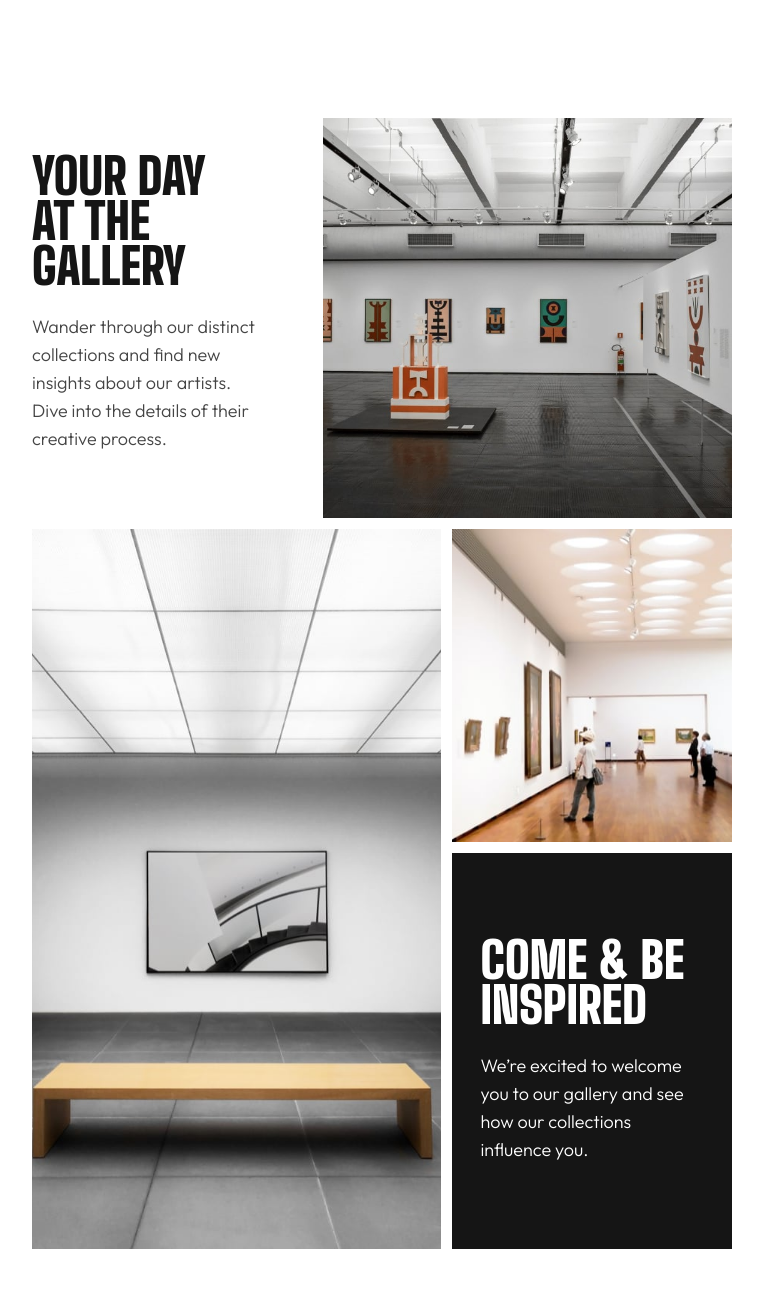
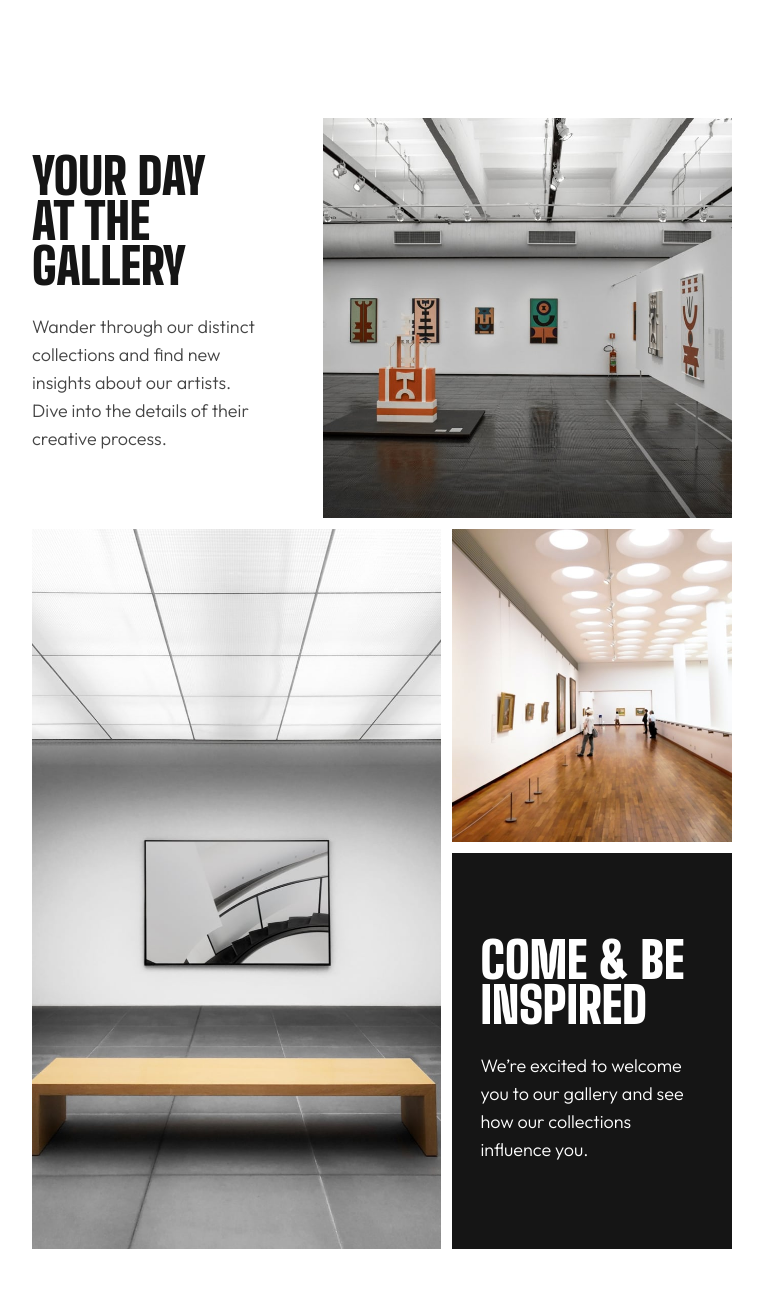
Before and after one commit to richieAiello/art-gallery-website, a website built with Parcel: page index.html in a window 1280 px wide. Shown: the part 702-2000 px from the top of the page, without its empty margins (258-1021 px from the left). Built offline with nearby package versions, Linux system fonts and the light colour scheme.

Commit message:
Added additional images for each breakpoint. Refactored CSS for images.

```diff
--- a/index.html
+++ b/index.html
@@ -27,7 +27,7 @@
                     from a spark of inspiration. Will these pieces inspire you? Visit
                     us and find out.
                 </p>
-                <!-- link to location.html -->
+
                 <a href="./location.html" class="btn btn--location">
                     <span class="btn__text btn--location__text">our location</span>
                     <img
@@ -38,25 +38,28 @@
                 </a>
             </section>
 
+            <!-- Displayed on mobile -->
             <img
                 src="./assets/mobile/image-hero@2x.jpg"
                 alt="Two people viewing a painting of an older woman in glasses."
                 class="image image--hero"
             >
 
+            <!-- Displayed on tablet -->
             <img
                 src="./assets/tablet/image-hero@2x.jpg"
                 alt="Two people viewing a painting of an older woman in glasses."
                 class="image image--hero-tablet"
             >
 
+            <!-- Displayed on desktop -->
             <img
                 src="./assets/desktop/image-hero@2x.jpg"
                 alt="Two people viewing a painting of an older woman in glasses."
                 class="image image--hero-desktop"
             >
 
-            <!-- Hidden on smaller screens. Revealed for desktop -->
+            <!-- Displayed on desktop -->
             <div class="hero__background-left"></div>
         </header>
 
@@ -73,10 +76,25 @@
                 </p>
             </section>
 
+            <!-- Displayed on mobile -->
             <img
                 src="./assets/mobile/image-grid-1@2x.jpg"
                 alt="Art gallery interior displaying multiple pieces across 2 walls and floor."
                 class="image image--main-1"
+            >
+
+            <!-- Displayed on tablet -->
+            <img
+                src="./assets/tablet/image-grid-1@2x.jpg"
+                alt="Art gallery interior displaying multiple pieces across 2 walls and floor."
+                class="image image--main-1-tablet"
+            >
+
+            <!-- Displayed on desktop -->
+            <img
+                src="./assets/desktop/image-grid-1@2x.jpg"
+                alt="Art gallery interior displaying multiple pieces across 2 walls and floor."
+                class="image image--main-1-desktop"
             >
 
             <section class="main__context--bottom">
@@ -90,16 +108,46 @@
                 </p>
             </section>
 
+            <!-- Displayed on mobile -->
             <img
                 src="./assets/mobile/image-grid-2@2x.jpg"
                 alt="Bench in an empty gallery room with one painting on the wall."
                 class="image image--main-2"
             >
 
+            <!-- Displayed on tablet -->
+            <img
+                src="./assets/tablet/image-grid-2@2x.jpg"
+                alt="Bench in an empty gallery room with one painting on the wall."
+                class="image image--main-2-tablet"
+            >
+
+            <!-- Displayed on desktop -->
+            <img
+                src="./assets/desktop/image-grid-2@2x.jpg"
+                alt="Bench in an empty gallery room with one painting on the wall."
+                class="image image--main-2-desktop"
+            >
+
+            <!-- Displayed on mobile -->
             <img
                 src="./assets/mobile/image-grid-3@2x.jpg"
                 alt="People roaming the art gallery viewing paintings."
                 class="image image--main-3"
+            >
+
+            <!-- Displayed on tablet -->
+            <img
+                src="./assets/tablet/image-grid-3@2x.jpg"
+                alt="People roaming the art gallery viewing paintings."
+                class="image image--main-3-tablet"
+            >
+
+            <!-- Displayed on desktop -->
+            <img
+                src="./assets/desktop/image-grid-3@2x.jpg"
+                alt="People roaming the art gallery viewing paintings."
+                class="image image--main-3-desktop"
             >
         </main>
 
--- a/styles/main.scss
+++ b/styles/main.scss
@@ -240,8 +240,6 @@ $white: #FFFFFF;
 
             &--top {
                 grid-area: a;
-                // max-height: 400px;
-                // max-width: 280px;
 
                 .main__heading {
                     margin-top: 2.25rem;
@@ -258,8 +256,6 @@ $white: #FFFFFF;
                 grid-area: e;
                 margin-bottom: 0;
                 padding: 5.3125rem 1.78125rem;
-                // max-height: 396px;
-                // max-width: 280px;
             }
         }
     }
@@ -388,20 +384,28 @@ $white: #FFFFFF;
     &--hero {
         order: 1;
         max-height: 300px;
-    }
 
-    &--hero-tablet {
+        &-tablet {
             display: none;
         }
 
-    &--hero-desktop {
+        &-desktop {
             display: none;
+        }
     }
 
     &--main-1 {
         order: 1;
         max-height: 350px;
         object-position: 0% 70%;
+
+        &-tablet {
+            display: none;
+        }
+
+        &-desktop {
+            display: none;
+        }
     }
 
     &--main-2 {
@@ -409,6 +413,14 @@ $white: #FFFFFF;
         max-height: 500px;
         object-position: 50% 79%;
         margin-bottom: 1rem;
+
+        &-tablet {
+            display: none;
+        }
+
+        &-desktop {
+            display: none;
+        }
     }
 
     &--main-3 {
@@ -416,37 +428,59 @@ $white: #FFFFFF;
         max-height: 350px;
         object-position: bottom;
         margin-bottom: 1rem;
+
+        &-tablet {
+            display: none;
+        }
+
+        &-desktop {
+            display: none;
+        }
     }
 
     @media(min-width: 765px) {
 
         &--hero {
             display: none;
+
+            &-tablet {
+                display: initial;
+                max-width: 437px;
+            }
         }
 
-        &--hero-tablet {
-            display: block;
-            max-width: 437px;
+        &--main-1-tablet,
+        &--main-2-tablet,
+        &--main-3-tablet {
+            display: initial;
+            max-height: 100%;
+            min-width: 100%;
         }
 
         &--main-1 {
+            display: none;
+
+            &-tablet {
                 grid-area: b;
-            min-height: 100%;
-            // max-width: 398px;
+            }
         }
 
         &--main-2 {
+            display: none;
+
+            &-tablet {
                 grid-area: c;
-            margin-bottom: 0;
-            min-height: 100%;
-            // max-width: 398px;
+                object-fit: cover;
+                object-position: 0% 100%;
+            }
         }
 
         &--main-3 {
+            display: none;
+
+            &-tablet {
                 grid-area: d;
-            margin-bottom: 0;
-            min-height: 100%;
-            // max-width: 280px;
             }
         }
     }
+}
```
Also changed, not shown: styles/style.css. Lines whose indentation alone changed are shown as unchanged.
